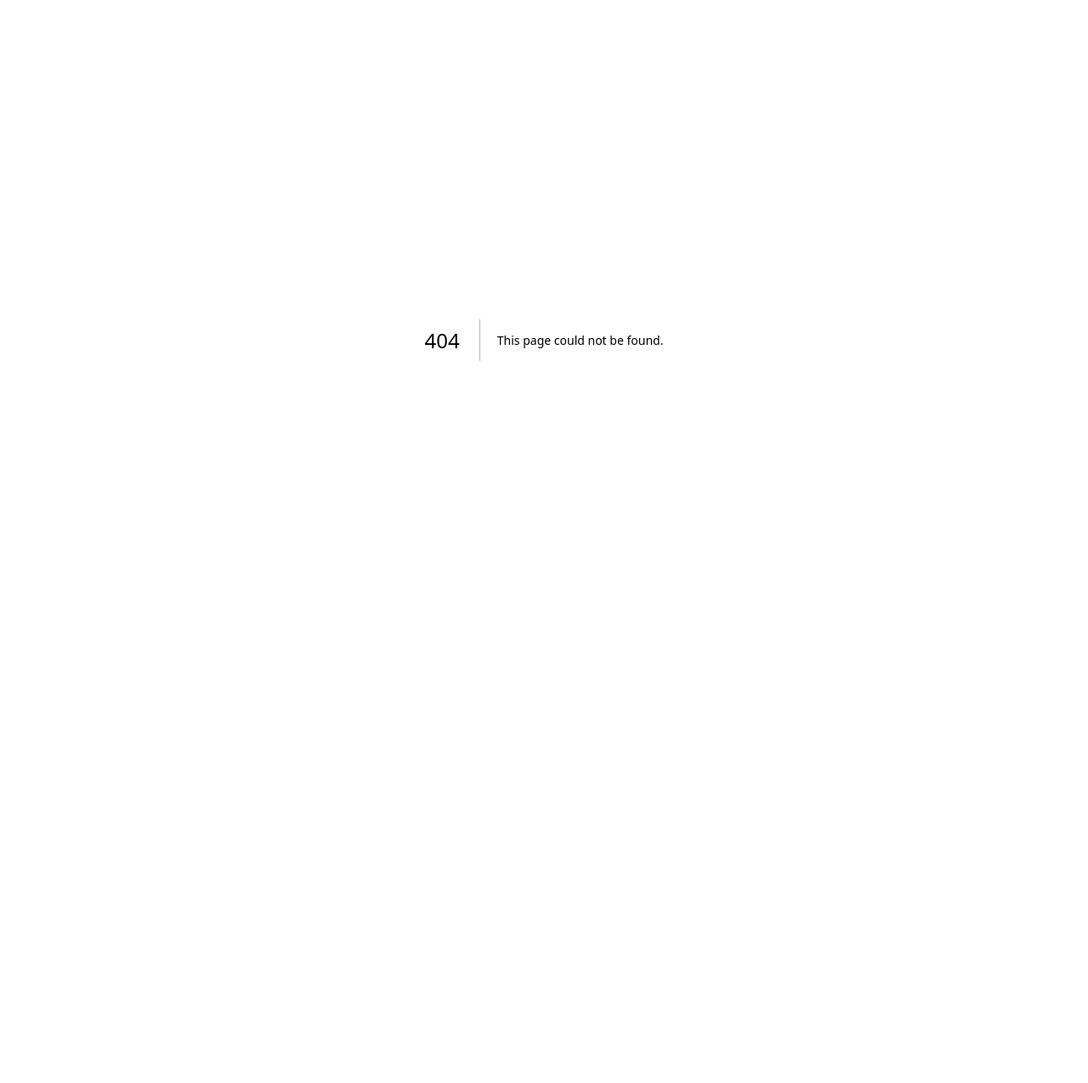
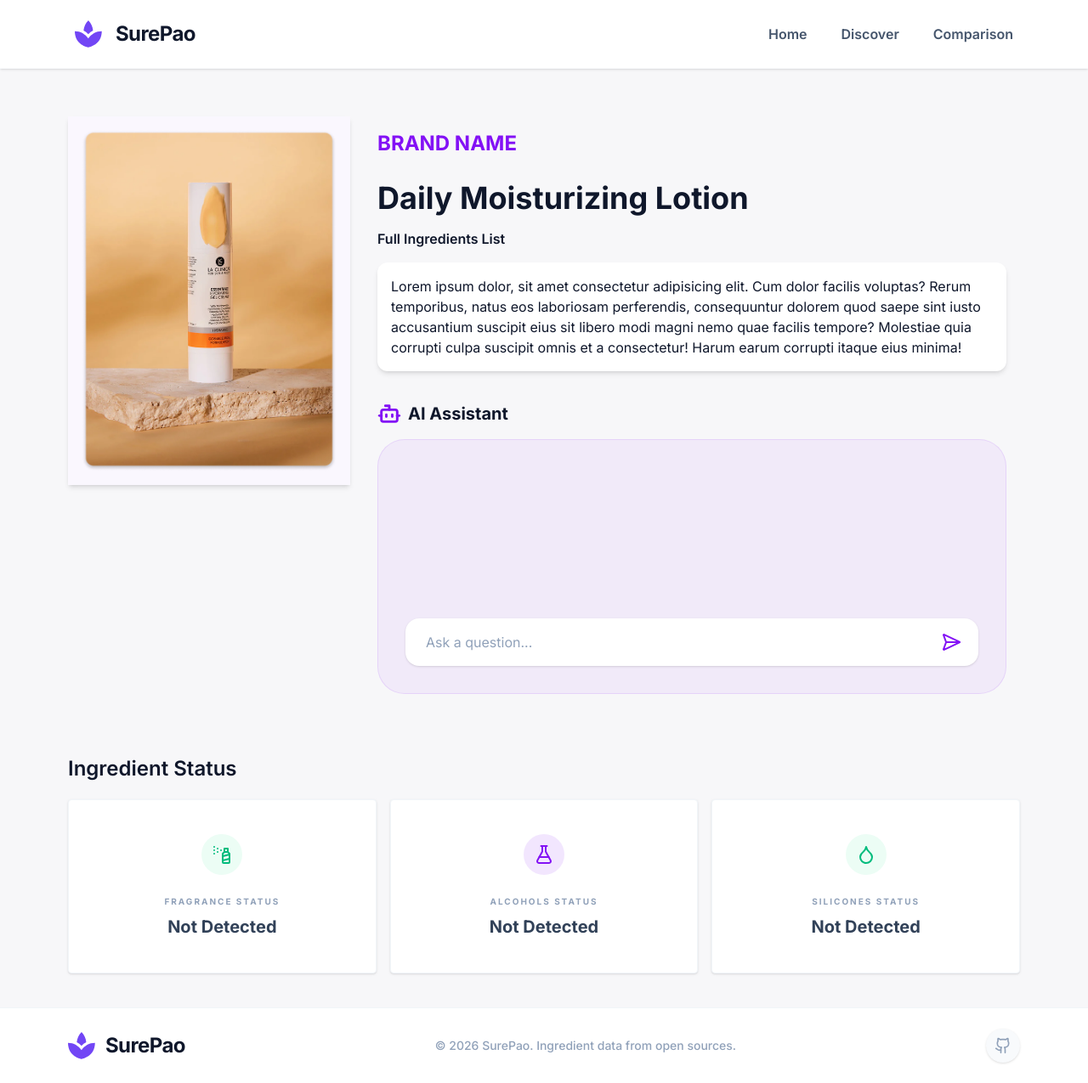
Before and after one commit to ktpq/SurePao, a Next.js app: page /product/1 in a window 1280 px wide. Before the commit this address had no page. Shown: the whole page at 85% size. Before the commit the page ends 800 px from the top, so only its background shows below. Built offline with nearby package versions, Linux system fonts and the light colour scheme.

Commit message:
Update
Update image paths in Footer and Navbar components; add new product page with layout and AI assistant feature

```diff
--- a/app/components/Footer.tsx
+++ b/app/components/Footer.tsx
@@ -5,7 +5,7 @@ export default function Footer() {
         <footer className="bg-white border-t border-slate-100 py-6">
             <div className="center-content flex flex-col md:flex-row justify-between items-center gap-8">
                 <div className="flex items-center gap-3 font-bold text-2xl">
-                    <img src="./logo.svg" alt="SurePao" className="w-8 h-8" />
+                    <img src="../logo.svg" alt="SurePao" className="w-8 h-8" />
                     <span className="tracking-tight">SurePao</span>
                 </div>
 
--- a/app/components/Navbar.tsx
+++ b/app/components/Navbar.tsx
@@ -9,7 +9,7 @@ export default function Navbar() {
         {/* Logo Section */}
         <div className="flex items-center space-x-4">
           <img
-            src="./logo.svg"
+            src="../logo.svg"
             alt="SurePao Logo"
             className="w-8 h-8"
           />
--- /dev/null
+++ b/app/product/[id]/page.tsx
@@ -0,0 +1,111 @@
+import React from 'react'
+import Navbar from '@/app/components/Navbar'
+import Footer from '@/app/components/Footer';
+import { Bot, SendHorizonal, SprayCan, FlaskConical, Droplet } from 'lucide-react';
+
+export default function page() {
+  return (
+    <main>
+      <Navbar />
+      <section className='center-content py-14 flex space-x-4 items-start max-lg:flex-col'>
+
+        {/* img section left side */}
+        <div className='bg-[#faf7fe] p-4 w-fit shadow-md max-lg:mx-auto max-lg:mb-5'>
+          <img src="../hero-img.png" alt="" width={300} />
+        </div>
+
+        <div className='flex-1 p-4 flex flex-col space-y-4 max-lg:text-center'>
+          <h2 className='text-2xl font-bold text-primary'> BRAND NAME </h2>
+          <h1 className='mt-3 text-4xl font-bold'> Daily Moisturizing Lotion </h1>
+          <p className='font-semibold'> Full Ingredients List </p>
+          <p className='bg-white p-4 rounded-xl shadow-md hover:shadow-lg duration-200'>
+            Lorem ipsum dolor, sit amet consectetur adipisicing elit. Cum dolor facilis voluptas? Rerum temporibus, natus eos laboriosam perferendis, consequuntur dolorem quod saepe sint iusto accusantium suscipit eius sit libero modi magni nemo quae facilis tempore? Molestiae quia corrupti culpa suscipit omnis et a consectetur! Harum earum corrupti itaque eius minima!
+          </p>
+
+          {/* chatbot section */}
+          <section className='mt-5'>
+            <div>
+
+              {/* Header: Icon + Title */}
+              <div className="flex items-center gap-2 mb-4">
+                <div className="text-primary">
+                  <Bot size={28} strokeWidth={2.5} />
+                </div>
+                <h2 className="text-xl font-bold text-slate-900">AI Assistant</h2>
+              </div>
+
+              {/* Chat Box Container */}
+              <div className="w-full bg-primary/5 border border-primary/10 rounded-[2rem] p-4 md:p-8 min-h-[300px] flex flex-col justify-end">
+                {/* Input Area */}
+                <div className="relative w-full">
+                  <input
+                    type="text"
+                    placeholder="Ask a question..."
+                    className="w-full bg-white border-none rounded-2xl py-4 pl-6 pr-14 shadow-sm text-slate-700 placeholder:text-slate-400 focus:ring-2 focus:ring-primary/20 outline-none transition-all"
+                  />
+
+                  {/* Send Button */}
+                  <button className="absolute right-4 top-1/2 -translate-y-1/2 text-primary hover:scale-110 transition-transform cursor-pointer p-1">
+                    <SendHorizonal size={24} />
+                  </button>
+                </div>
+
+              </div>
+
+            </div>
+          </section>
+
+        </div>
+      </section>
+
+      {/* ingredient status section */}
+      <section className='center-content mb-10'>
+        <h2 className='font-semibold text-2xl'> Ingredient Status </h2>
+        <div className="grid grid-cols-3 gap-4 mt-5 max-md:grid-cols-1">
+
+          {/* Card 1: Left */}
+          <div className="bg-white border border-slate-100 shadow-sm rounded-sm p-10 flex flex-col items-center justify-center text-center">
+            <div className="w-12 h-12 rounded-full flex items-center justify-center text-emerald-500 bg-emerald-50 mb-6">
+              <SprayCan size={24} />
+            </div>
+            <p className="text-[10px] font-bold text-slate-400 uppercase tracking-[0.2em] mb-2">
+              FRAGRANCE STATUS
+            </p>
+            <p className="text-xl font-bold text-slate-700">
+              Not Detected
+            </p>
+          </div>
+
+          {/* Card 2: Middle (Primary Color) */}
+          <div className="bg-white border border-slate-100 shadow-sm rounded-sm p-10 flex flex-col items-center justify-center text-center">
+            <div className="w-12 h-12 rounded-full flex items-center justify-center text-primary bg-primary/10 mb-6">
+              <FlaskConical size={24} />
+            </div>
+            <p className="text-[10px] font-bold text-slate-400 uppercase tracking-[0.2em] mb-2">
+              ALCOHOLS STATUS
+            </p>
+            <p className="text-xl font-bold text-slate-700">
+              Not Detected
+            </p>
+          </div>
+
+          {/* Card 3: Right */}
+          <div className="bg-white border border-slate-100 shadow-sm rounded-sm p-10 flex flex-col items-center justify-center text-center">
+            <div className="w-12 h-12 rounded-full flex items-center justify-center text-emerald-500 bg-emerald-50 mb-6">
+              <Droplet size={24} />
+            </div>
+            <p className="text-[10px] font-bold text-slate-400 uppercase tracking-[0.2em] mb-2">
+              SILICONES STATUS
+            </p>
+            <p className="text-xl font-bold text-slate-700">
+              Not Detected
+            </p>
+          </div>
+
+        </div>
+      </section>
+
+      <Footer />
+    </main>
+  )
+}
```
